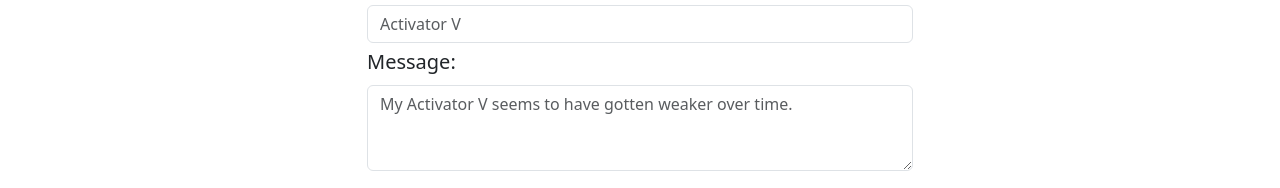
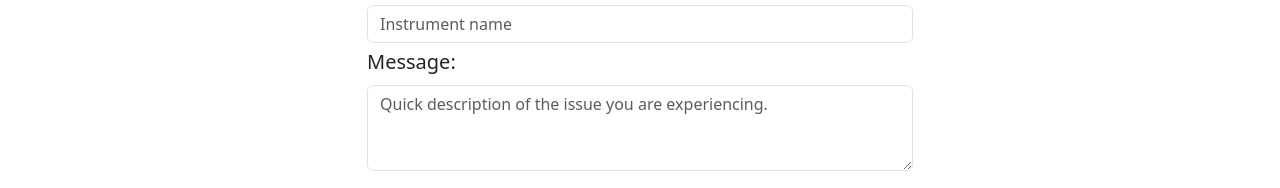
Before and after one commit to brunoamorim39/chirorepair, a plain HTML site: page index.html in a window 1280 px wide. Shown: the part 1789-1977 px from the top of the page. Drawn offline with nearby package versions, Linux system fonts and the light colour scheme; a script that the page names is missing.

Commit message:
Update index.html

```diff
--- a/index.html
+++ b/index.html
@@ -161,13 +161,13 @@
                                     <label class="form-label">
                                         Instrument:
                                     </label>
-                                    <input class="form-control" type="text" name="Instrument" placeholder="Activator V" aria-label="Instrument" required>
+                                    <input class="form-control" type="text" name="Instrument" placeholder="Instrument name" aria-label="Instrument" required>
                                 </div>
                                 <div class="col-12 my-md-1 my-3">
                                     <label class="form-label">
                                         Message:
                                     </label>
-                                    <textarea class="form-control" name="Message" placeholder="My Activator V seems to have gotten weaker over time." aria-label="Message" rows="3" required></textarea>
+                                    <textarea class="form-control" name="Message" placeholder="Quick description of the issue you are experiencing." aria-label="Message" rows="3" required></textarea>
                                 </div>
 
                                 <input type="hidden" id="g-recaptcha-response" name="g-recaptcha-response">
```
